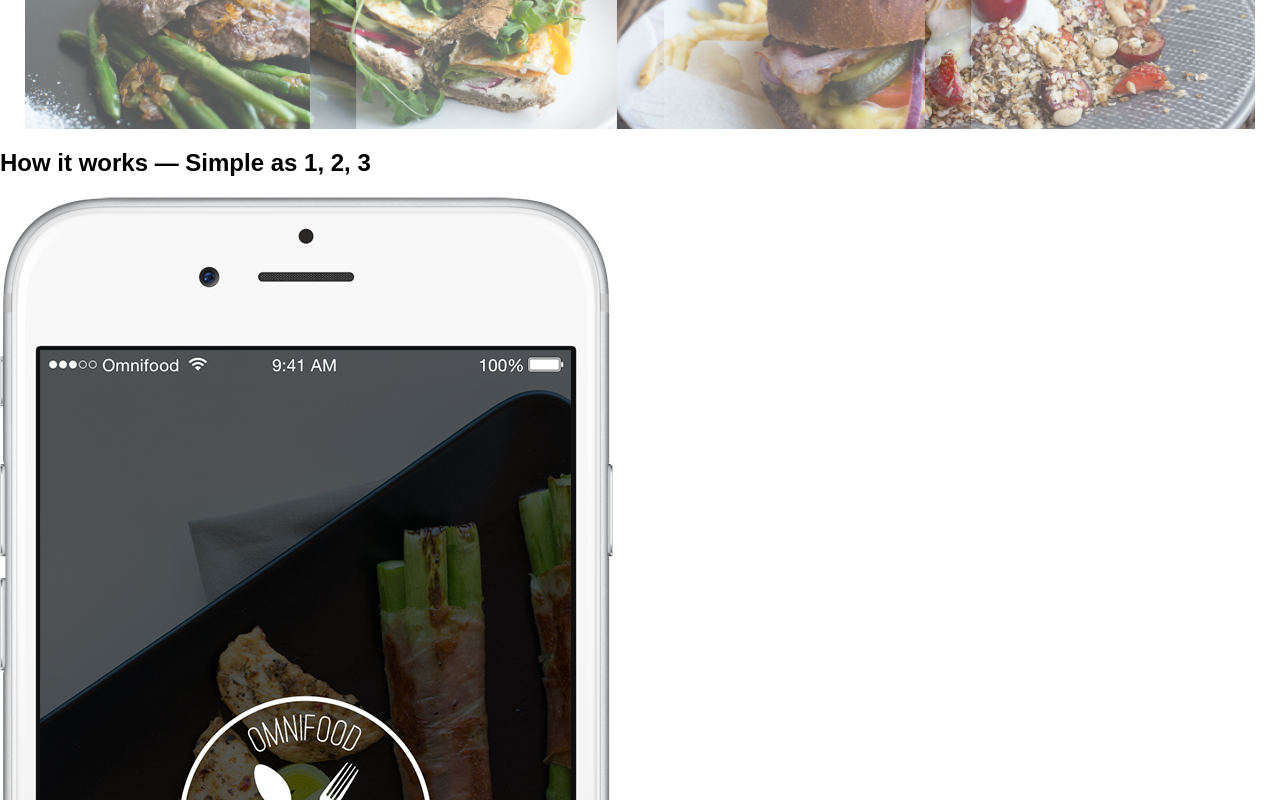
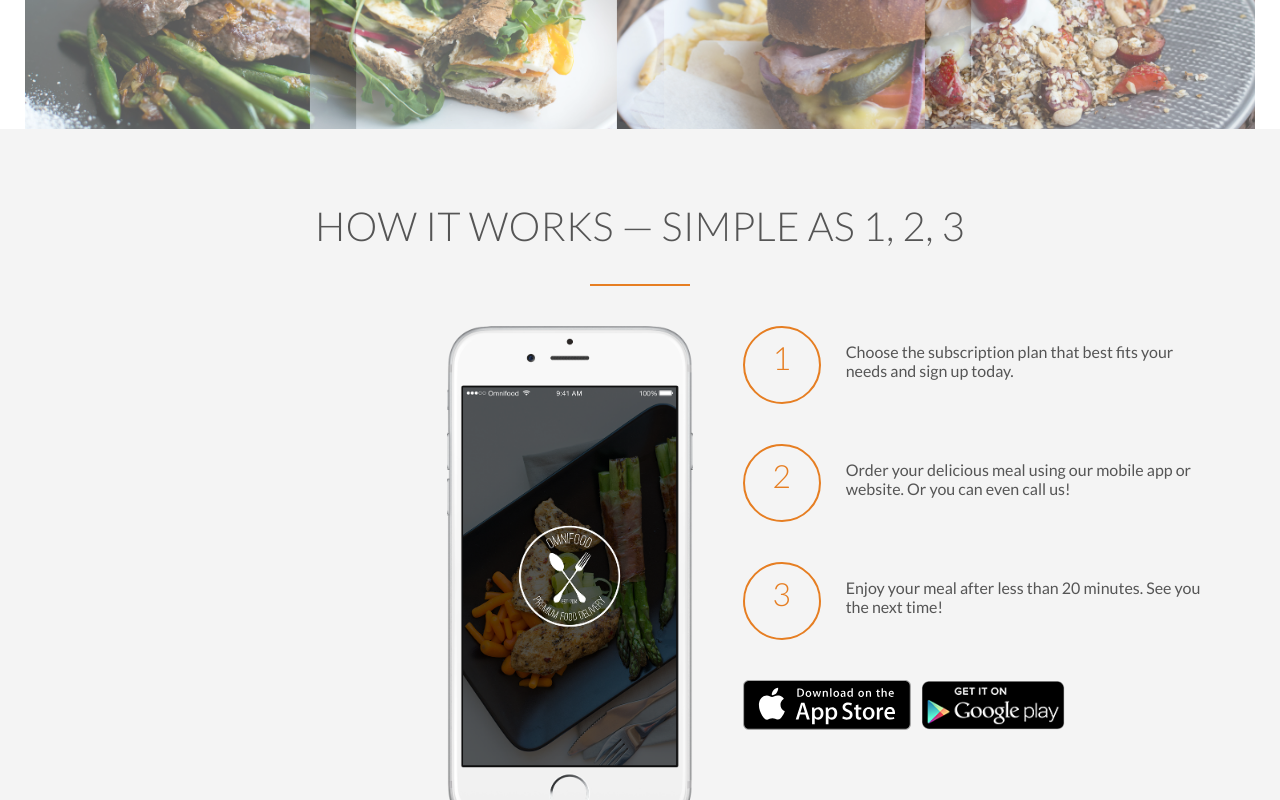
Before and after one commit to ostoliar/FoodWebProject, a plain HTML site: page index.html in a window 1280 px wide. Shown: the part 1680-2480 px from the top of the page. Drawn offline with Linux system fonts and the light colour scheme; a web font is replaced by a local one.

Commit message:
section how it works done

```diff
--- a/css/style.css
+++ b/css/style.css
@@ -191,8 +191,6 @@ header {
     justify-content: center;
     align-items: center;
     flex-direction: column;
-
-
 }
 
 .img_wrapper__flex_top {
@@ -212,7 +210,6 @@ header {
     transform: scale(1.15);
     -webkit-transition: -webkit-transform 0.5s, opacity 0.5s;
     transition: transform 0.5s, opacity 0.5s;
-
 }
 
 .img_wrapper__flex_top img:hover {
@@ -221,3 +218,104 @@ header {
     -ms-transform: scale(1.03);
     transform: scale(1.03);
 }
+
+.how_it_works {
+    display: flex;
+    justify-content: center;
+    align-items: center;
+    flex-direction: column;
+    width: 100%;
+    height: auto;
+    margin: auto;
+    padding-top: 40px;
+    background-color: #f4f4f4;
+    color: #555;
+}
+
+.how_it_works__block {
+    display: flex;
+    justify-content: center;
+    align-items: flex-start;
+    margin: auto;
+    width: 100%;
+    max-width: 1230px;
+}
+
+.how_it_works__block_left {
+    display: flex;
+    justify-content: flex-end;
+    margin-right: 50px;
+}
+
+.how_it_works__block_right__one {
+    display: flex;
+    margin-bottom: 40px;
+
+}
+
+.how_it_works__block_left img {
+    width: 40%;
+    height: 40%;
+}
+
+.how_it_works_row {
+    margin-bottom: 40px;
+}
+
+.how_it_works_row:after {
+    display: block;
+    height: 2px;
+    background-color: #e67e22;
+    content: " ";
+    width: 100px;
+    margin: 0 auto;
+    margin-top: 30px;
+}
+
+
+.how_it_works__block_right__one_namber {
+    color: #e67e22;
+    font-size: 200%;
+    height: 54px;
+    width: 54px;
+    border: 2px solid #e67e22;
+    border-radius: 50%;
+    margin-right: 25px;
+    text-align: center;
+    padding: 10px;
+    font-family: 'Rajdhani', sans-serif;
+    font-family: 'Saira Semi Condensed', sans-serif;
+    font-family: 'Lato', sans-serif;
+    font-weight: 300;
+
+}
+
+.how_it_works_row h2 {
+    font-family: 'Rajdhani', sans-serif;
+    font-family: 'Saira Semi Condensed', sans-serif;
+    font-family: 'Lato', sans-serif;
+    font-weight: 300;
+    text-transform: uppercase;
+    font-size: 250%;
+    letter-spacing: .2px;
+}
+
+.how_it_works__block_right__one_paragraph {
+    font-family: 'Rajdhani', sans-serif;
+    font-family: 'Saira Semi Condensed', sans-serif;
+    font-family: 'Lato', sans-serif;
+}
+
+.how_it_works__block_right__btn {
+    display: flex;
+
+}
+.how_it_works__block_right__btn img {
+    height: 50px;
+    width: auto;
+    margin-right: 10px;
+}
+.btn-app:link,
+.btn-app:visited {
+    border: 0;
+}
--- a/index.html
+++ b/index.html
@@ -102,9 +102,26 @@
         </div>
         <div class="how_it_works__block">
             <div class="how_it_works__block_left">
-<img src="img/app-iPhone.png" alt="Iphone photo">
+                <img src="img/app-iPhone.png" alt="Iphone photo">
             </div>
             <div class="how_it_works__block_right">
+                <div class="how_it_works__block_right__one">
+                    <div class="how_it_works__block_right__one_namber">1</div>
+                    <p class="how_it_works__block_right__one_paragraph">Choose the subscription plan that best fits your <br> needs and sign up today.</p>
+                </div>
+                <div class="how_it_works__block_right__one">
+                    <div class="how_it_works__block_right__one_namber">2</div>
+                    <p class="how_it_works__block_right__one_paragraph">Order your delicious meal using our mobile app or <br> website. Or you can even call us!</p>
+                </div>
+                <div class="how_it_works__block_right__one">
+                    <div class="how_it_works__block_right__one_namber">3</div>
+                    <p class="how_it_works__block_right__one_paragraph">Enjoy your meal after less than 20 minutes. See you <br> the next time!</p>
+                </div>
+                <div class="how_it_works__block_right__btn">
+                    <a href="#"><img src="img/download-app.svg" alt="App store"></a>
+                    <a href="#"><img src="img/download-app-android.png" alt="Google  play"></a>
+                </div>
+
 
             </div>
         </div>
```
